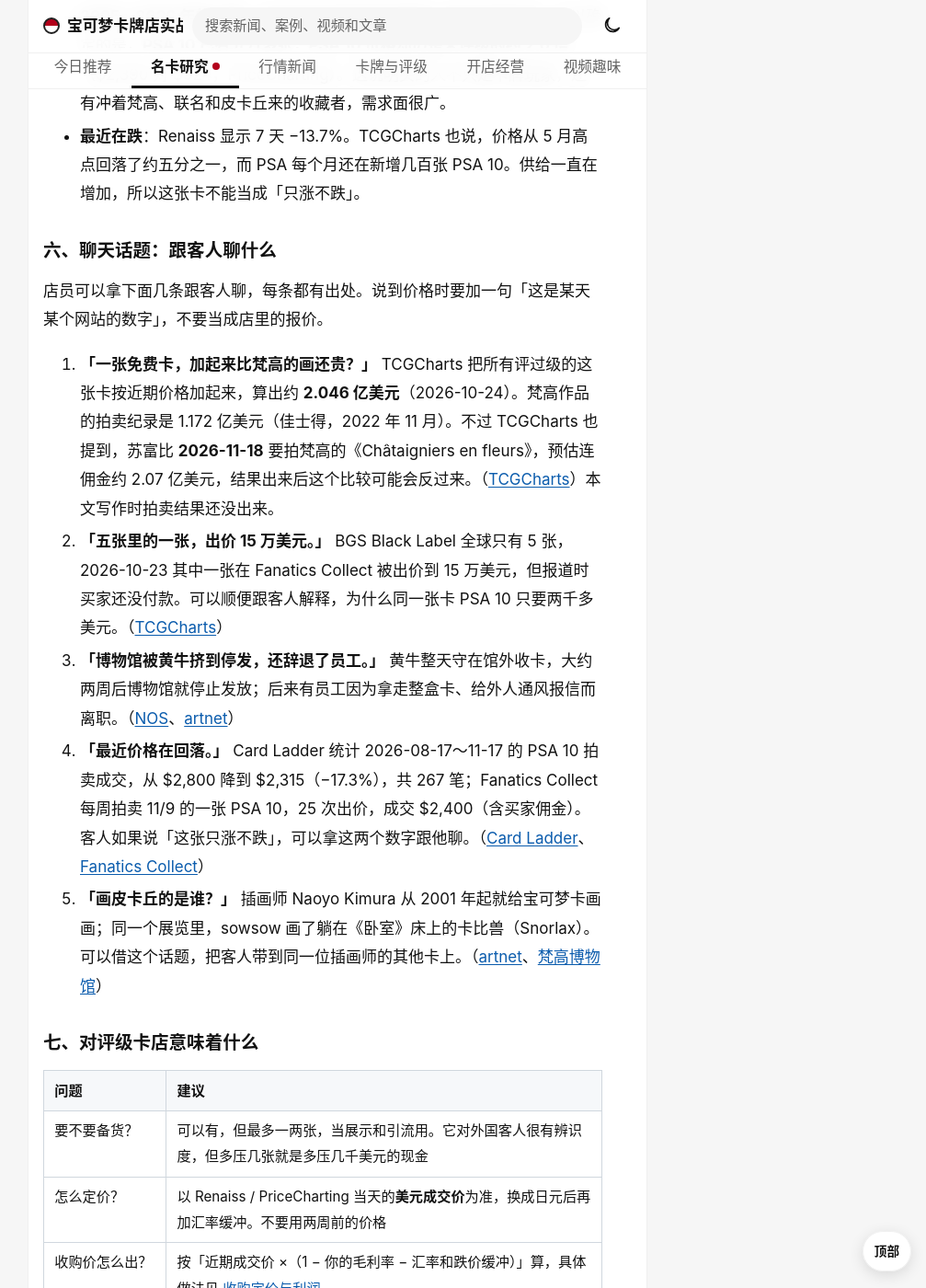
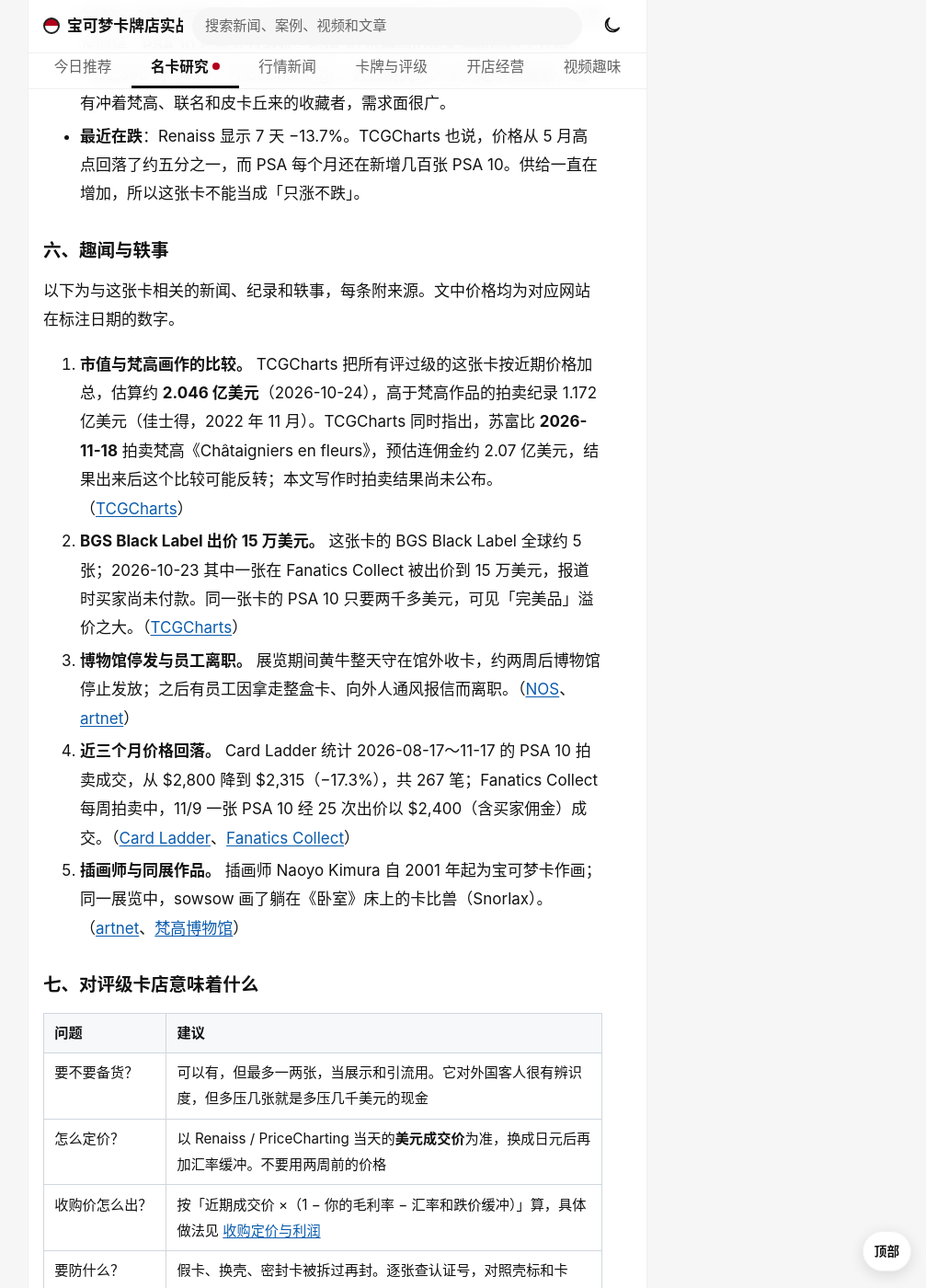
Before and after one commit to mikegalaxynova-pixel/pokemon-card-shop-course, a Jekyll site: the page built from _cardlab/pikachu-grey-felt-hat.md, in a window 1280 px wide and 1400 px high, scrolled down 4337 px. Shown: the whole window at 92% size, without its empty margins (273-1280 px from the left). Built offline with Jekyll 4.4.1, drawn with Linux system fonts in a browser that asks for light colours.

Commit message:
cardlab: 「聊天话题」改为中性的「趣闻与轶事」；模板与文档同步

```diff
--- a/_cardlab/pikachu-grey-felt-hat.md
+++ b/_cardlab/pikachu-grey-felt-hat.md
@@ -92,15 +92,15 @@ comment: |
 - **2025〜2026 年的上涨**：本站没有找到能单独解释上涨的可靠来源。可以确定的是，**PSA 10 已有五万多张，PSA 10 价格却仍是未评级的约 2.6 倍**（$2,390 对 $924，PriceCharting）。这说明买的人不只是卡牌玩家，还有冲着梵高、联名和皮卡丘来的收藏者，需求面很广。
 - **最近在跌**：Renaiss 显示 7 天 −13.7%。TCGCharts 也说，价格从 5 月高点回落了约五分之一，而 PSA 每个月还在新增几百张 PSA 10。供给一直在增加，所以这张卡不能当成「只涨不跌」。
 
-## 六、聊天话题：跟客人聊什么
+## 六、趣闻与轶事
 
-店员可以拿下面几条跟客人聊，每条都有出处。说到价格时要加一句「这是某天某个网站的数字」，不要当成店里的报价。
+以下为与这张卡相关的新闻、纪录和轶事，每条附来源。文中价格均为对应网站在标注日期的数字。
 
-1. **「一张免费卡，加起来比梵高的画还贵？」** TCGCharts 把所有评过级的这张卡按近期价格加起来，算出约 **2.046 亿美元**（2026-10-24）。梵高作品的拍卖纪录是 1.172 亿美元（佳士得，2022 年 11 月）。不过 TCGCharts 也提到，苏富比 **2026-11-18** 要拍梵高的《Châtaigniers en fleurs》，预估连佣金约 2.07 亿美元，结果出来后这个比较可能会反过来。（[TCGCharts](https://tcgcharts.com/research/van-gogh-pikachu-worth-more-than-van-gogh)）本文写作时拍卖结果还没出来。
-2. **「五张里的一张，出价 15 万美元。」** BGS Black Label 全球只有 5 张，2026-10-23 其中一张在 Fanatics Collect 被出价到 15 万美元，但报道时买家还没付款。可以顺便跟客人解释，为什么同一张卡 PSA 10 只要两千多美元。（[TCGCharts](https://tcgcharts.com/research/van-gogh-pikachu-worth-more-than-van-gogh)）
-3. **「博物馆被黄牛挤到停发，还辞退了员工。」** 黄牛整天守在馆外收卡，大约两周后博物馆就停止发放；后来有员工因为拿走整盒卡、给外人通风报信而离职。（[NOS](https://nos.nl/artikel/2506045-medewerkers-van-gogh-museum-weg-na-wangedrag-bij-pokemon-expositie)、[artnet](https://news.artnet.com/art-world/van-gogh-museum-fires-workers-pokemon-2422901)）
-4. **「最近价格在回落。」** Card Ladder 统计 2026-08-17〜11-17 的 PSA 10 拍卖成交，从 $2,800 降到 $2,315（−17.3%），共 267 笔；Fanatics Collect 每周拍卖 11/9 的一张 PSA 10，25 次出价，成交 $2,400（含买家佣金）。客人如果说「这张只涨不跌」，可以拿这两个数字跟他聊。（[Card Ladder](https://www.cardladder.com/ladder/card/oEHnCc0HQgxjxVda89Ze)、[Fanatics Collect](https://www.fanaticscollect.com/weekly/206f08aa-d2f2-11f1-b785-06fff8e7c64b)）
-5. **「画皮卡丘的是谁？」** 插画师 Naoyo Kimura 从 2001 年起就给宝可梦卡画画；同一个展览里，sowsow 画了躺在《卧室》床上的卡比兽（Snorlax）。可以借这个话题，把客人带到同一位插画师的其他卡上。（[artnet](https://news.artnet.com/art-world/van-gogh-museum-pokemon-exhibition-2370765)、[梵高博物馆](https://www.vangoghmuseum.nl/en/about/collaborate/van-gogh-museum-brand-licenses/a-z/pokemon-x-van-gogh-museum)）
+1. **市值与梵高画作的比较。** TCGCharts 把所有评过级的这张卡按近期价格加总，估算约 **2.046 亿美元**（2026-10-24），高于梵高作品的拍卖纪录 1.172 亿美元（佳士得，2022 年 11 月）。TCGCharts 同时指出，苏富比 **2026-11-18** 拍卖梵高《Châtaigniers en fleurs》，预估连佣金约 2.07 亿美元，结果出来后这个比较可能反转；本文写作时拍卖结果尚未公布。（[TCGCharts](https://tcgcharts.com/research/van-gogh-pikachu-worth-more-than-van-gogh)）
+2. **BGS Black Label 出价 15 万美元。** 这张卡的 BGS Black Label 全球约 5 张；2026-10-23 其中一张在 Fanatics Collect 被出价到 15 万美元，报道时买家尚未付款。同一张卡的 PSA 10 只要两千多美元，可见「完美品」溢价之大。（[TCGCharts](https://tcgcharts.com/research/van-gogh-pikachu-worth-more-than-van-gogh)）
+3. **博物馆停发与员工离职。** 展览期间黄牛整天守在馆外收卡，约两周后博物馆停止发放；之后有员工因拿走整盒卡、向外人通风报信而离职。（[NOS](https://nos.nl/artikel/2506045-medewerkers-van-gogh-museum-weg-na-wangedrag-bij-pokemon-expositie)、[artnet](https://news.artnet.com/art-world/van-gogh-museum-fires-workers-pokemon-2422901)）
+4. **近三个月价格回落。** Card Ladder 统计 2026-08-17〜11-17 的 PSA 10 拍卖成交，从 $2,800 降到 $2,315（−17.3%），共 267 笔；Fanatics Collect 每周拍卖中，11/9 一张 PSA 10 经 25 次出价以 $2,400（含买家佣金）成交。（[Card Ladder](https://www.cardladder.com/ladder/card/oEHnCc0HQgxjxVda89Ze)、[Fanatics Collect](https://www.fanaticscollect.com/weekly/206f08aa-d2f2-11f1-b785-06fff8e7c64b)）
+5. **插画师与同展作品。** 插画师 Naoyo Kimura 自 2001 年起为宝可梦卡作画；同一展览中，sowsow 画了躺在《卧室》床上的卡比兽（Snorlax）。（[artnet](https://news.artnet.com/art-world/van-gogh-museum-pokemon-exhibition-2370765)、[梵高博物馆](https://www.vangoghmuseum.nl/en/about/collaborate/van-gogh-museum-brand-licenses/a-z/pokemon-x-van-gogh-museum)）
 
 ## 七、对评级卡店意味着什么
 
--- a/_data/featured.yml
+++ b/_data/featured.yml
@@ -18,7 +18,7 @@ items:
     topic: pack-price-230-2027-05
     reason: 官方确认 2027 年 5 月起新包 230 日元；先看清「旧价盒子不会自动升值」，别为涨价消息压现金。
   - url: /cardlab/pikachu-grey-felt-hat/
-    reason: 博物馆免费送的梵高皮卡丘，PSA 10 现在约 2,500 美元，但 7 天跌了 13.7%；附 5 条能跟客人聊的话题。
+    reason: 博物馆免费送的梵高皮卡丘，PSA 10 现在约 2,500 美元，但 7 天跌了 13.7%；附 5 条相关新闻与轶事。
   - url: /videos/jayswingler-biggest-psa-return/
     reason: 轻松一下：17 张自认 9〜10 的卡送 PSA，10 分不到一半——收裸卡时别按 PSA 10 算价。
   - url: /research/card-shop-economics-2026/
```
Also changed, not shown: CONTRIBUTING.md (+2 -2 lines), ROADMAP.md (+2 -2 lines), _cardlab/mega-charizard-x-ex.md (+8 -6 lines), _cardlab/umbreon-ex-terastal-festival.md (+8 -6 lines).
